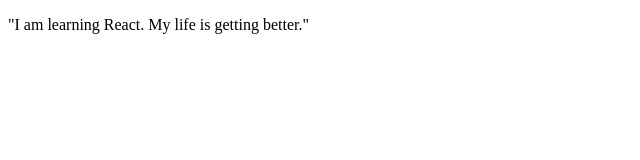
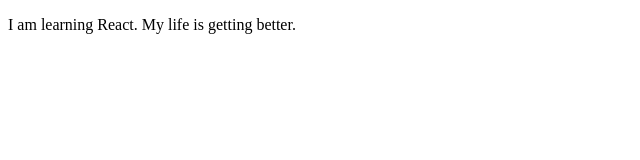
Before and after one commit to acciojob/render-component-react-Santosh177, a React app: page / in a window 1280 px wide. Shown: the top 160 px of the page, without its empty margins (0-640 px from the left). Built offline with nearby package versions, Linux system fonts and the light colour scheme.

Commit message:
Update App.js

```diff
--- a/src/components/App.js
+++ b/src/components/App.js
@@ -4,7 +4,7 @@
 const App = () => {
   return (
     <div id="main">
-    <p>"I am learning React. My life is getting better."</p>
+    <p> I am learning React. My life is getting better. </p>
     </div>
   )
 }
```
